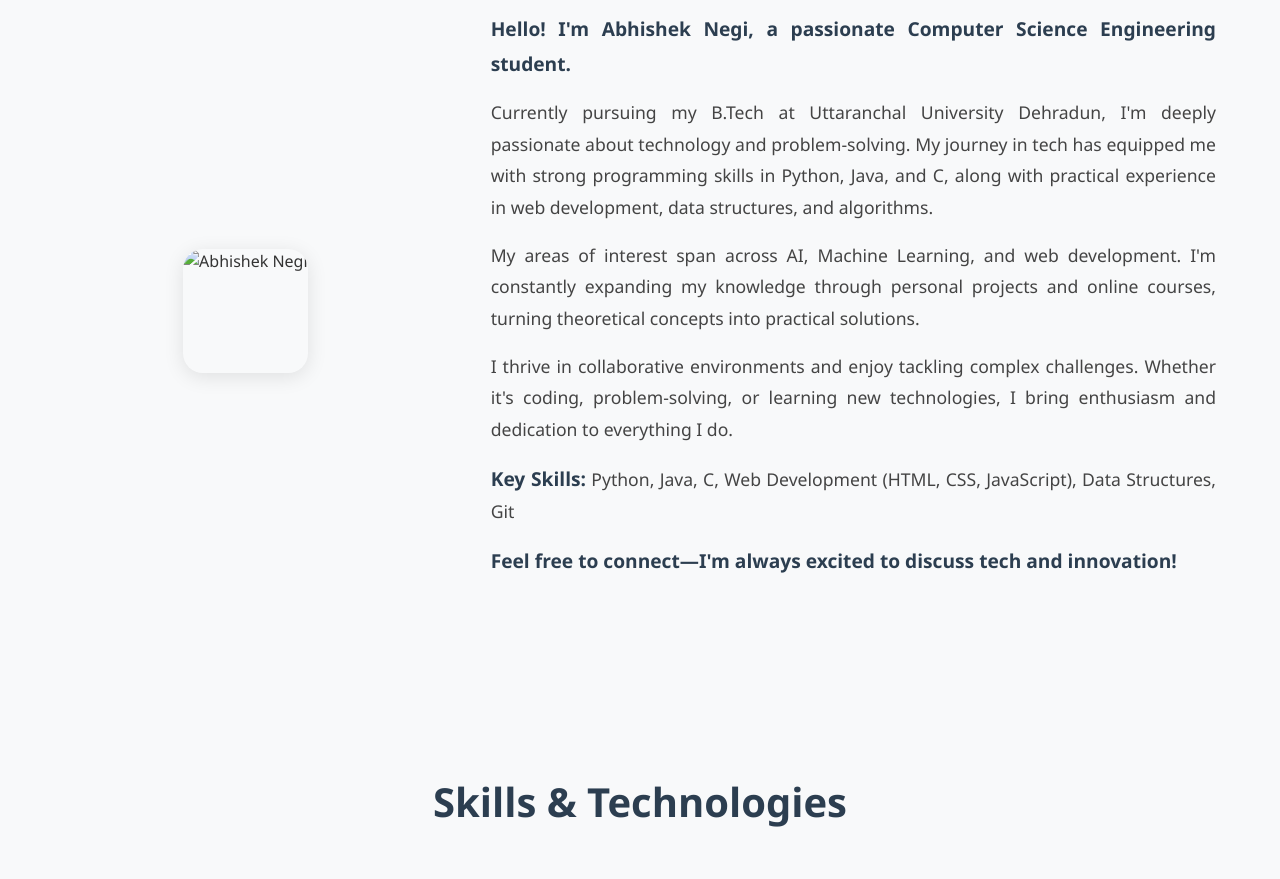
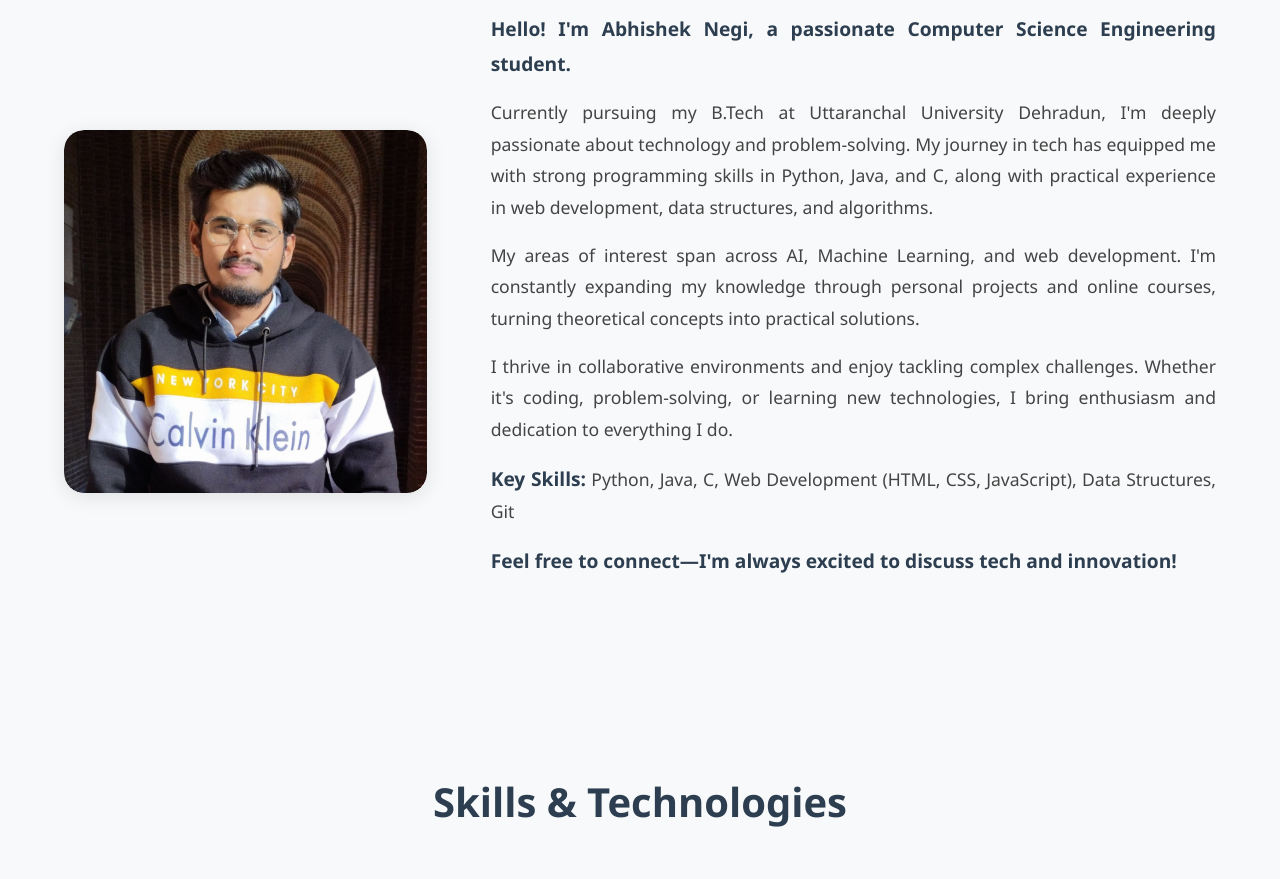
Before and after one commit to abhi-negii7/Portfolio, a plain HTML site: page index.html in a window 1280 px wide. Shown: the part 980-1859 px from the top of the page. Drawn offline with Linux system fonts and the light colour scheme; the site is published under a folder, as on GitHub Pages, so addresses that start at the root find nothing.

Commit message:
Update index.html
changed the profile image path so that it can be visible on the website

```diff
--- a/index.html
+++ b/index.html
@@ -53,7 +53,7 @@
         <h2 class="section-title">About Me</h2>
         <div class="about-content">
             <div class="about-image">
-                <img src="/Asset/Profile_image.jpg" alt="Abhishek Negi">
+                <img src="Asset/Profile_image.jpg" alt="Abhishek Negi">
             </div>
             <div class="about-text">
                 <p>
```
